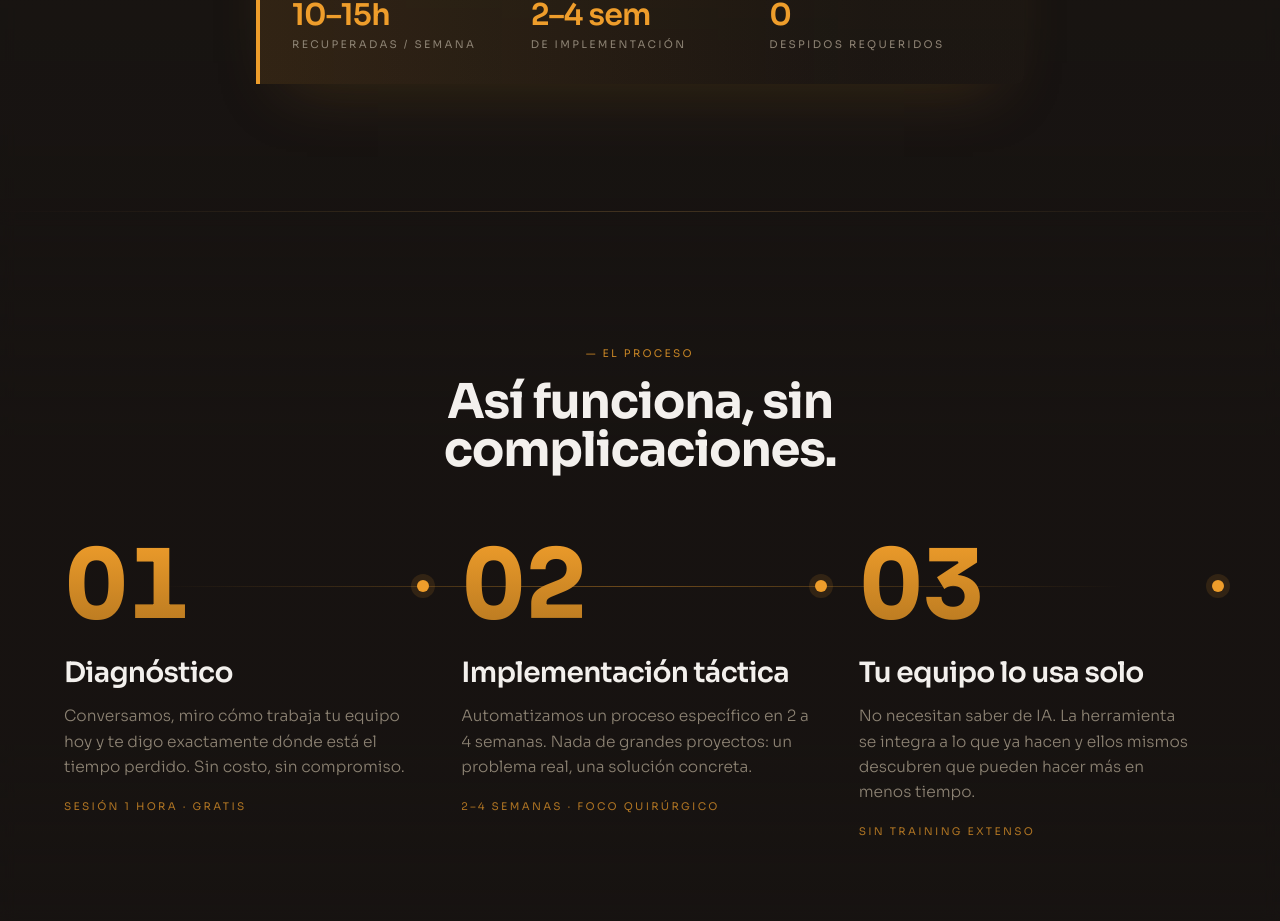
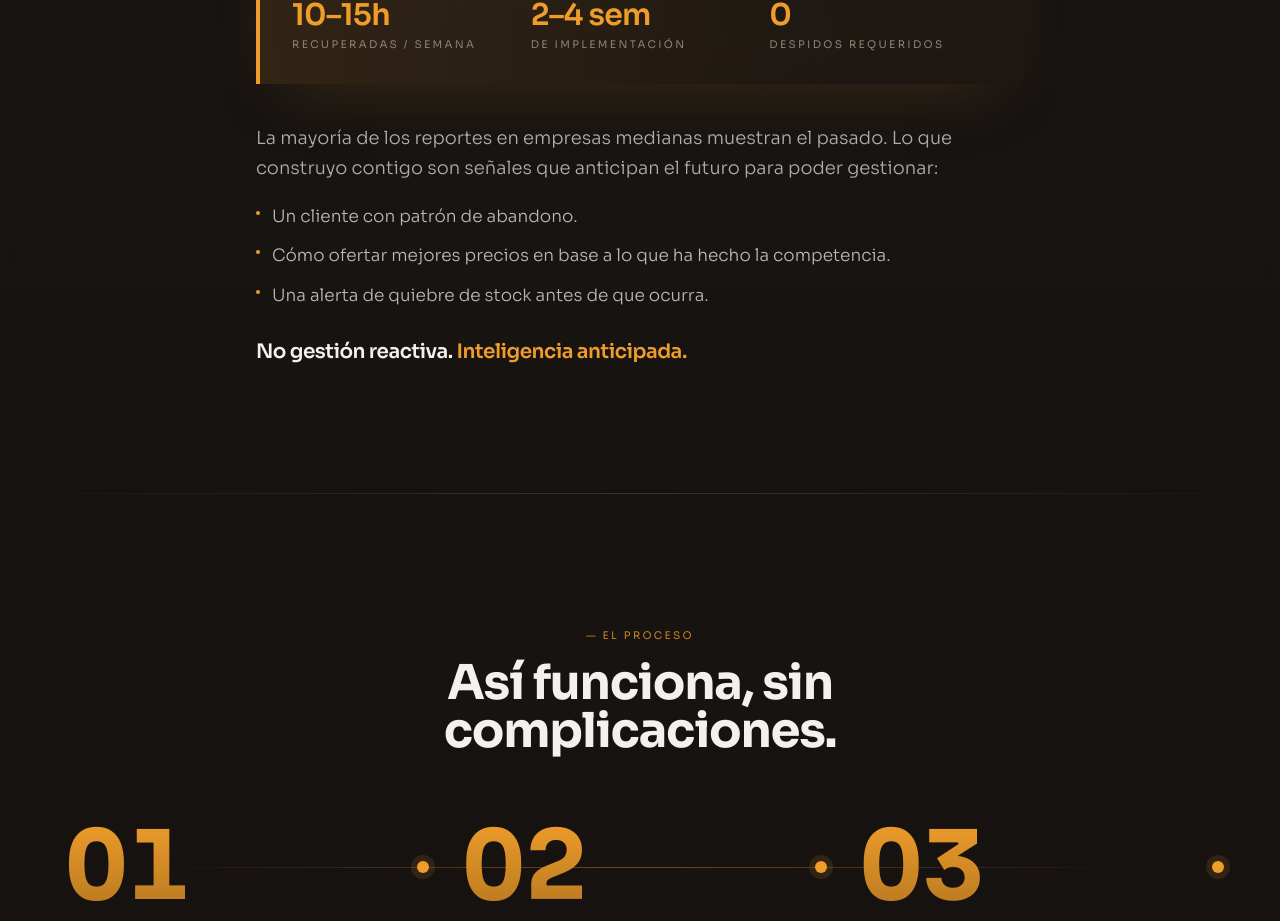
Before and after one commit to DaveEhrenfeld/dieligen_consulting, a React (Vite) app: page / in a window 1280 px wide. Shown: the part 2640-3561 px from the top of the page. Built offline with nearby package versions, Linux system fonts and the light colour scheme.

Commit message:
Add anticipatory intelligence block to Mi propuesta section

```diff
--- a/src/components/ValueSection.tsx
+++ b/src/components/ValueSection.tsx
@@ -57,6 +57,30 @@ export function ValueSection() {
             ))}
           </div>
         </div>
+
+        {/* Anticipation block */}
+        <div className="reveal mt-10 text-left space-y-5">
+          <p className="text-foreground/70 text-lg font-light leading-relaxed text-pretty">
+            La mayoría de los reportes en empresas medianas muestran el pasado. Lo que construyo
+            contigo son señales que anticipan el futuro para poder gestionar:
+          </p>
+          <ul className="space-y-3">
+            {[
+              'Un cliente con patrón de abandono.',
+              'Cómo ofertar mejores precios en base a lo que ha hecho la competencia.',
+              'Una alerta de quiebre de stock antes de que ocurra.',
+            ].map((item, i) => (
+              <li key={i} className="flex items-start gap-3">
+                <span className="mt-2 w-1 h-1 rounded-full bg-primary flex-shrink-0" />
+                <span className="text-foreground/75 text-[17px] font-light leading-relaxed">{item}</span>
+              </li>
+            ))}
+          </ul>
+          <p className="text-foreground font-semibold text-lg md:text-xl tracking-tight pt-2">
+            No gestión reactiva.{' '}
+            <span className="text-primary">Inteligencia anticipada.</span>
+          </p>
+        </div>
       </div>
       <div className="section-sep absolute bottom-0 inset-x-0" />
     </section>
```
